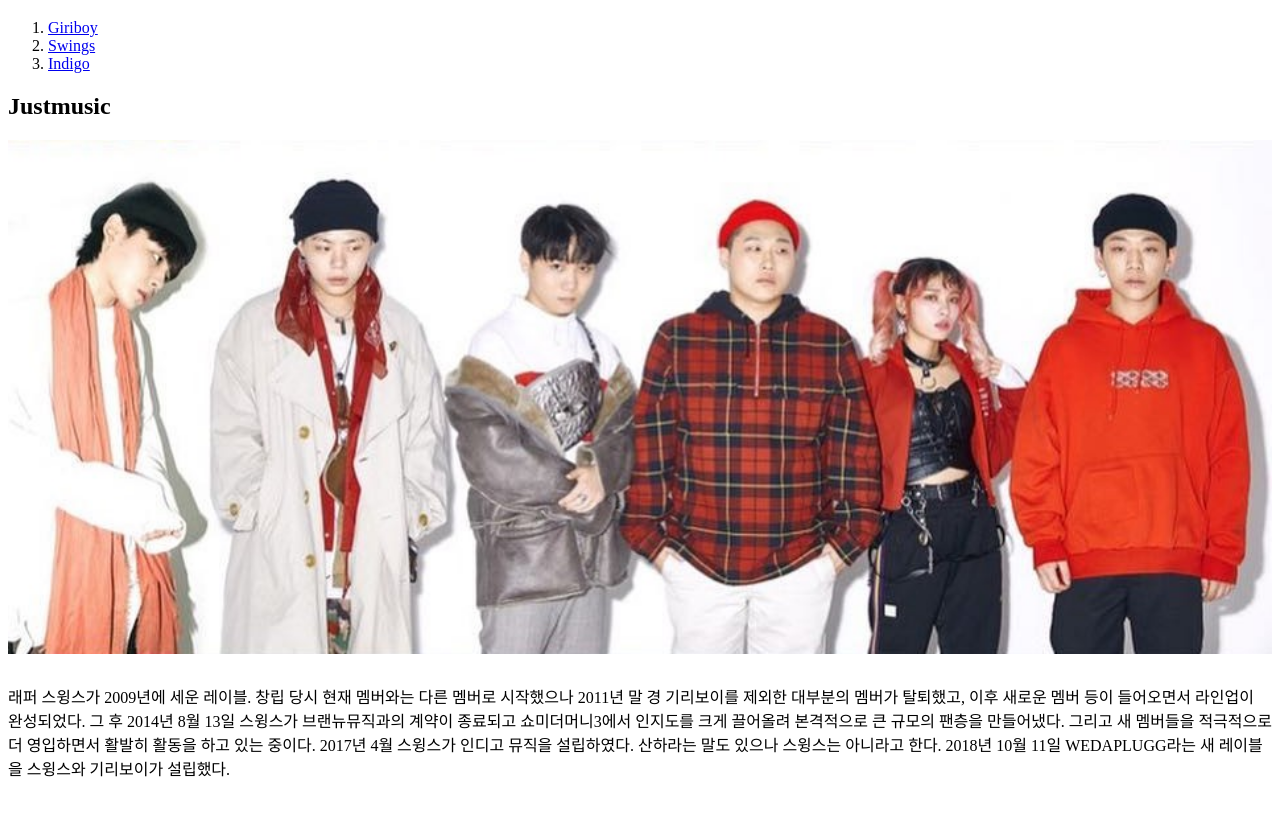
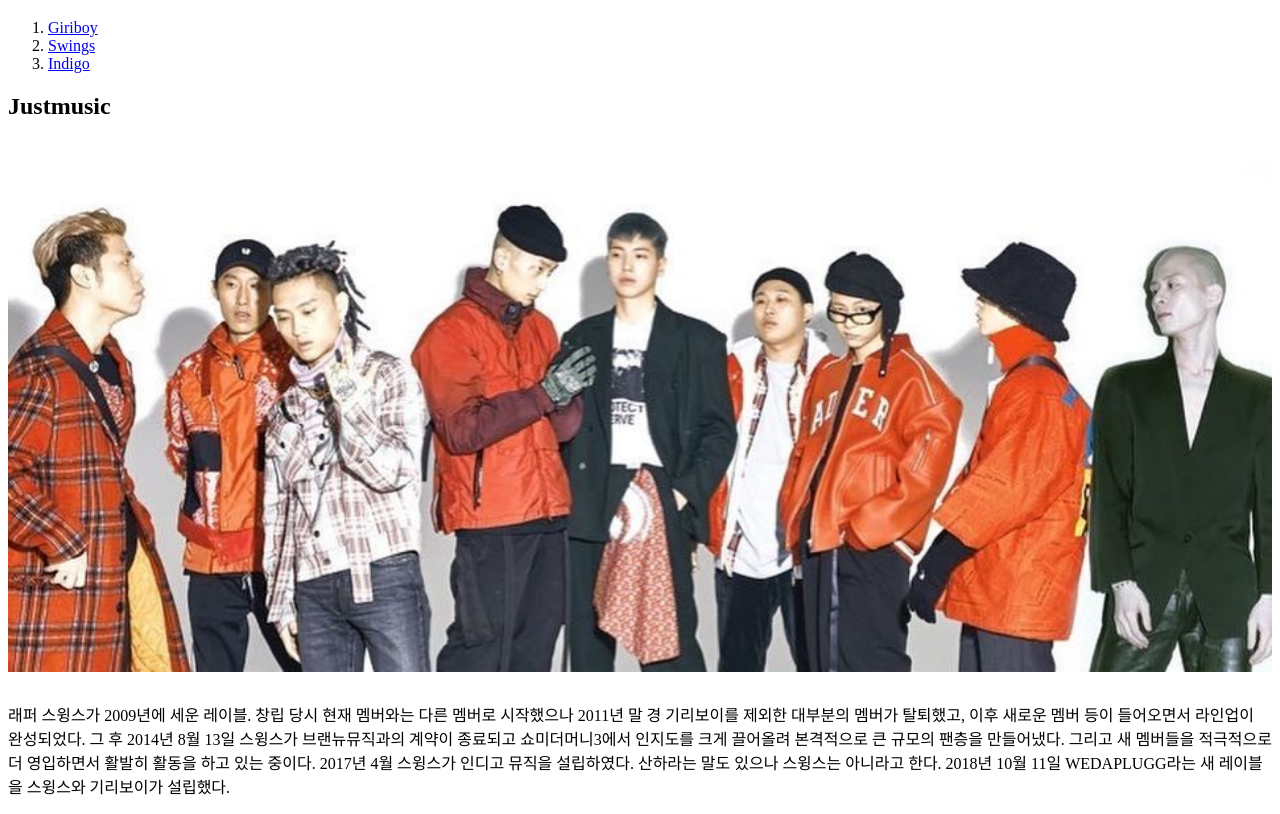
Before and after one commit to pijeon2/nest1, a plain HTML site: page index.html in a window 1280 px wide. Shown: the part 47-861 px from the top of the page. Drawn offline with Linux system fonts and the light colour scheme.

Commit message:
first version

```diff
--- a/index.html
+++ b/index.html
@@ -12,7 +12,7 @@
 <li><a href="3.html">Indigo</a><br></li>
 </ol>
 <h2>Justmusic</h2>
-<img src="indigo.jpg" width="100%"></p><p style="margin-top:30px;">
+<img src="justmusic.jpg" width="100%"></p><p style="margin-top:30px;">
 래퍼 스윙스가 2009년에 세운 레이블. 창립 당시 현재 멤버와는 다른 멤버로 시작했으나 2011년 말 경 기리보이를 제외한 대부분의 멤버가 탈퇴했고, 이후 새로운 멤버 등이 들어오면서 라인업이 완성되었다. 그 후 2014년 8월 13일 스윙스가 브랜뉴뮤직과의 계약이 종료되고 쇼미더머니3에서 인지도를 크게 끌어올려 본격적으로 큰 규모의 팬층을 만들어냈다. 그리고 새 멤버들을 적극적으로 더 영입하면서 활발히 활동을 하고 있는 중이다. 2017년 4월 스윙스가 인디고 뮤직을 설립하였다. 산하라는 말도 있으나 스윙스는 아니라고 한다. 2018년 10월 11일 WEDAPLUGG라는 새 레이블을 스윙스와 기리보이가 설립했다.
 </body>
 </html>
```
